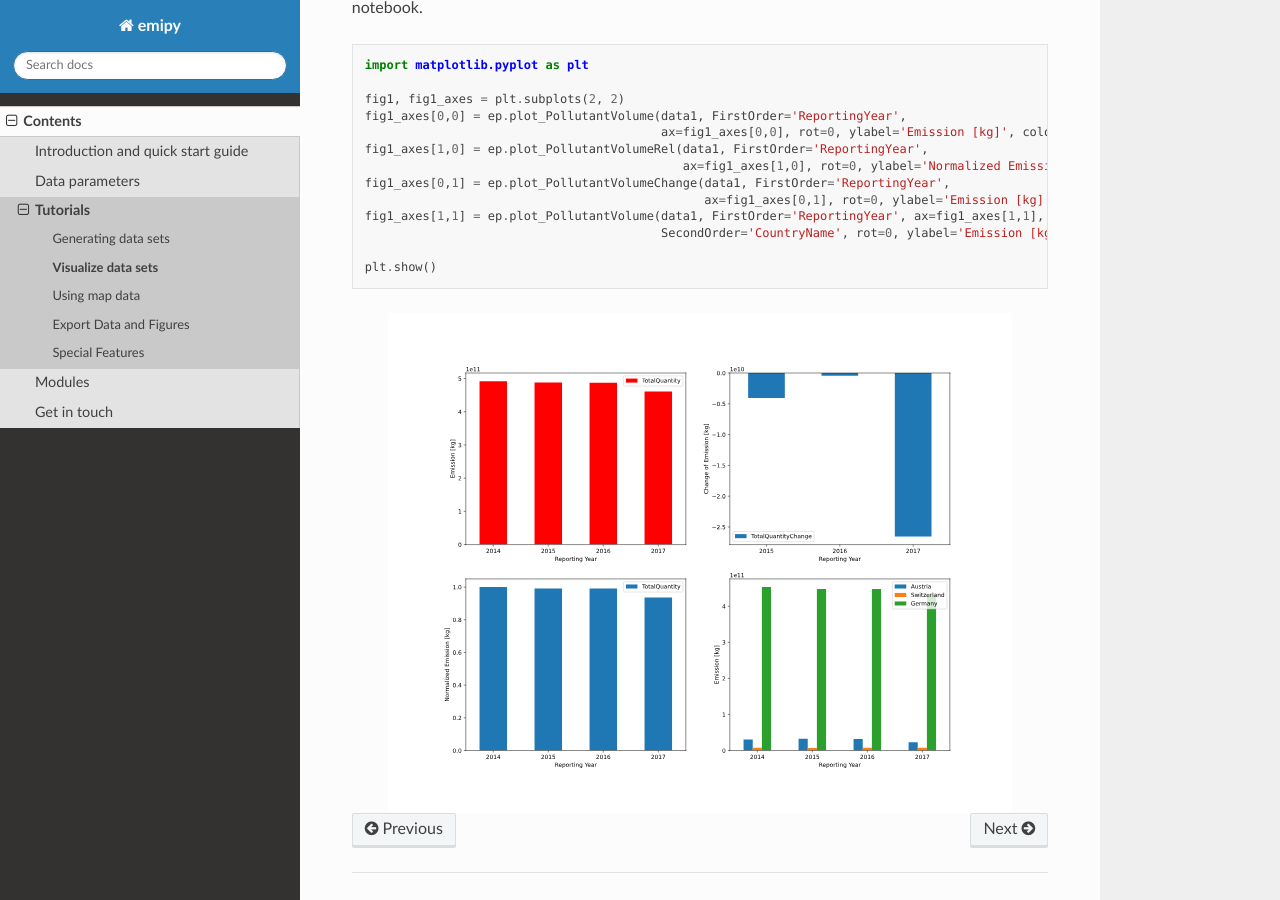
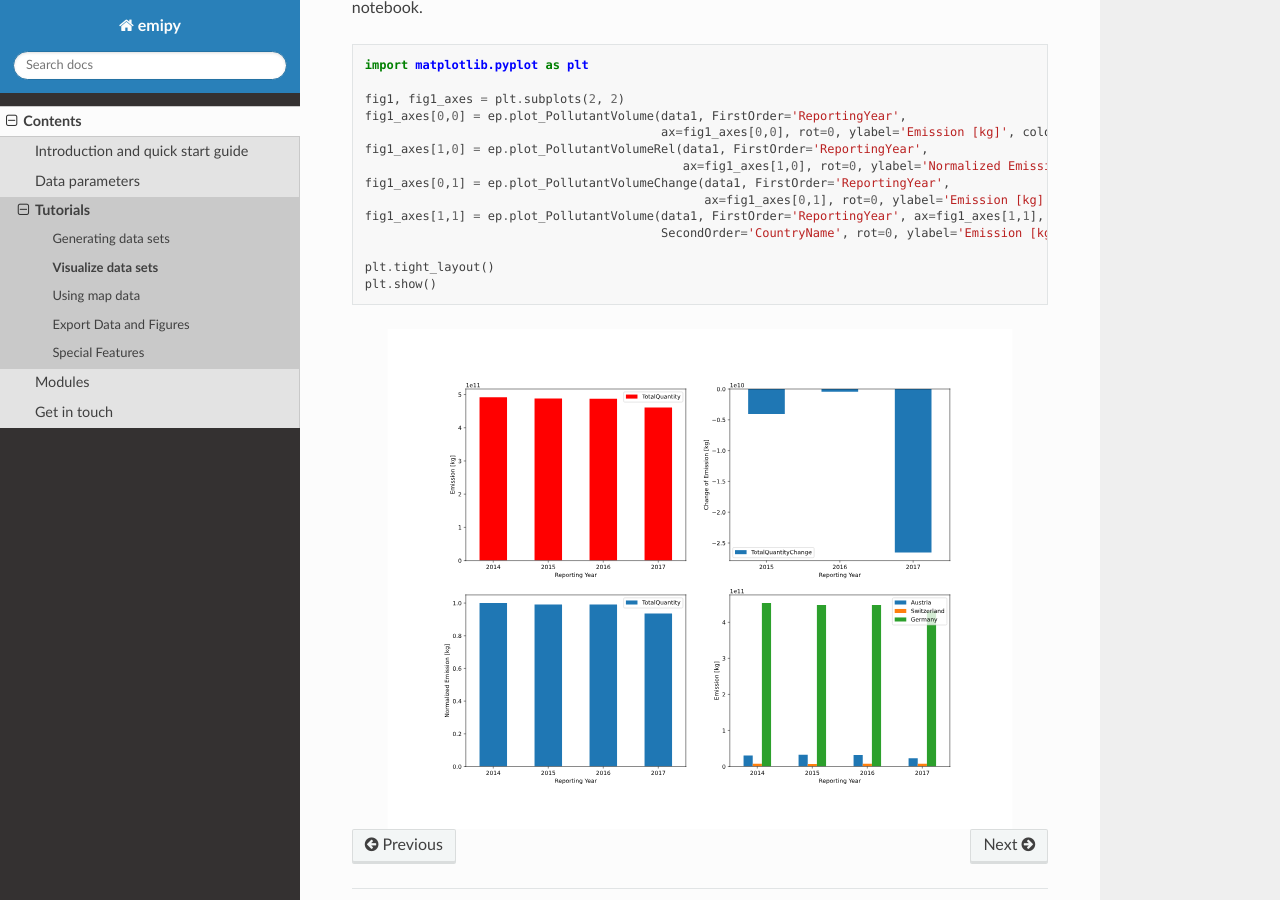
Before and after one commit to ElsevierSoftwareX/SOFTX-D-21-00134, a Sphinx documentation site: the page built from docs/source/tut2.rst, in a window 1280 px wide and 900 px high, scrolled down 3491 px. Built offline with Sphinx 7.4.7 and the Read the Docs theme 2.0.0, drawn with Linux system fonts in a browser that asks for light colours.

Commit message:
(docs) aesthetics of plot code

```diff
--- a/docs/source/tut2.rst
+++ b/docs/source/tut2.rst
@@ -108,6 +108,7 @@ Visualize data sets
     fig1_axes[1,1] = ep.plot_PollutantVolume(data1, FirstOrder='ReportingYear', ax=fig1_axes[1,1],
                                              SecondOrder='CountryName', rot=0, ylabel='Emission [kg]')
 
+    plt.tight_layout()
     plt.show()
 
 .. image:: ./pictures/Tut2pic6.svg
```
